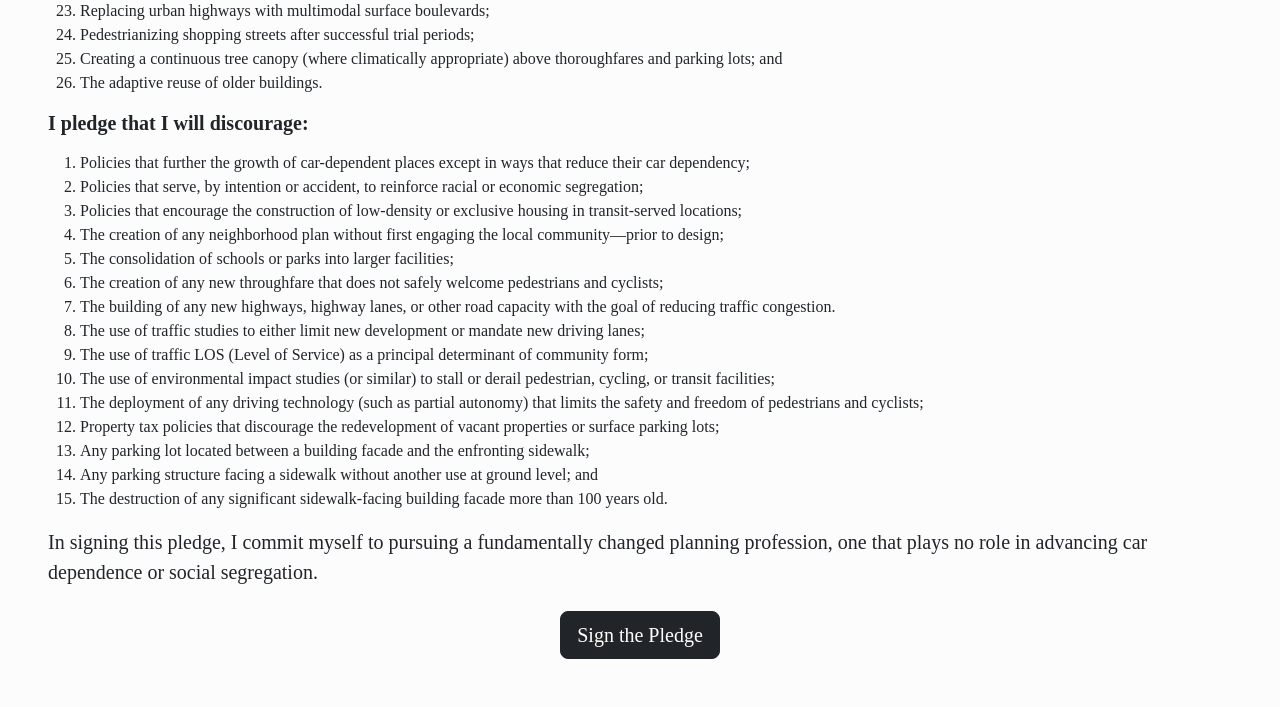
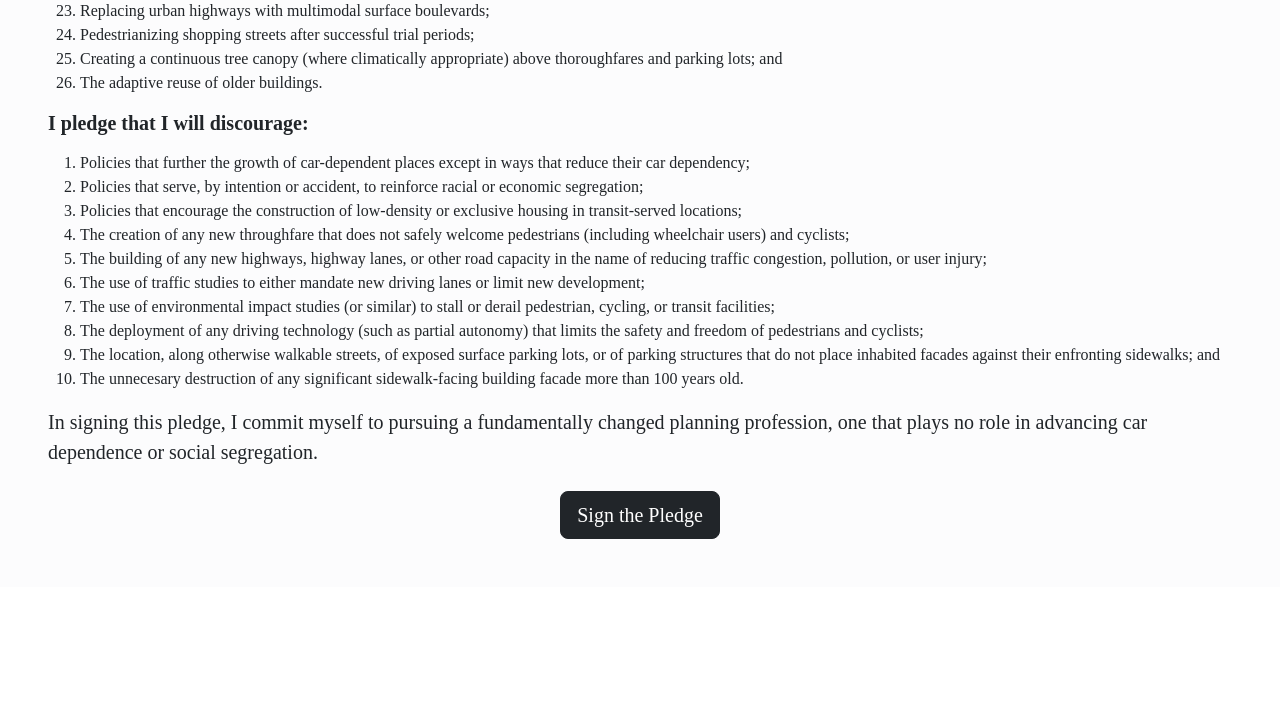
Before and after one commit to divij-uc/planners-pledge, a Flask app: page / in a window 1280 px wide. Shown: the part 2202-2909 px from the top of the page. After the commit the page ends 2741 px from the top, so only its background shows below. Run offline with Flask 3, Linux system fonts and the light colour scheme.

Commit message:
Update start_page.html

```diff
--- a/app/templates/start_page.html
+++ b/app/templates/start_page.html
@@ -160,18 +160,13 @@
                     <li>Policies that further the growth of car-dependent places except in ways that reduce their car dependency;</li>
                     <li>Policies that serve, by intention or accident, to reinforce racial or economic segregation;</li>
                     <li>Policies that encourage the construction of low-density or exclusive housing in transit-served locations;</li>
-                    <li>The creation of any neighborhood plan without first engaging the local community—prior to design;</li>
-                    <li>The consolidation of schools or parks into larger facilities; </li>
-                    <li>The creation of any new throughfare that does not safely welcome pedestrians and cyclists;</li>
-                    <li>The building of any new highways, highway lanes, or other road capacity with the goal of reducing traffic congestion.</li>
-                    <li>The use of traffic studies to either limit new development or mandate new driving lanes; </li>
-                    <li>The use of traffic LOS (Level of Service) as a principal determinant of community form; </li>
+                    <li>The creation of any new throughfare that does not safely welcome pedestrians (including wheelchair users) and cyclists;</li>
+                    <li>The building of any new highways, highway lanes, or other road capacity in the name of reducing traffic congestion, pollution, or user injury;</li>
+                    <li>The use of traffic studies to either mandate new driving lanes or limit new development;</li>
                     <li>The use of environmental impact studies (or similar) to stall or derail pedestrian, cycling, or transit facilities; </li>
                     <li>The deployment of any driving technology (such as partial autonomy) that limits the safety and freedom of pedestrians and cyclists;</li>
-                    <li>Property tax policies that discourage the redevelopment of vacant properties or surface parking lots; </li>
-                    <li>Any parking lot located between a building facade and the enfronting sidewalk; </li>
-                    <li>Any parking structure facing a sidewalk without another use at ground level; and</li>
-                    <li>The destruction of any significant sidewalk-facing building facade more than 100 years old. </li>
+                    <li>The location, along otherwise walkable streets, of exposed surface parking lots, or of parking structures that do not place inhabited facades against their enfronting sidewalks; and</li>
+                    <li>The unnecesary destruction of any significant sidewalk-facing building facade more than 100 years old. </li>
                 </ol>
             </p>
             <p class="fs-5">
```
